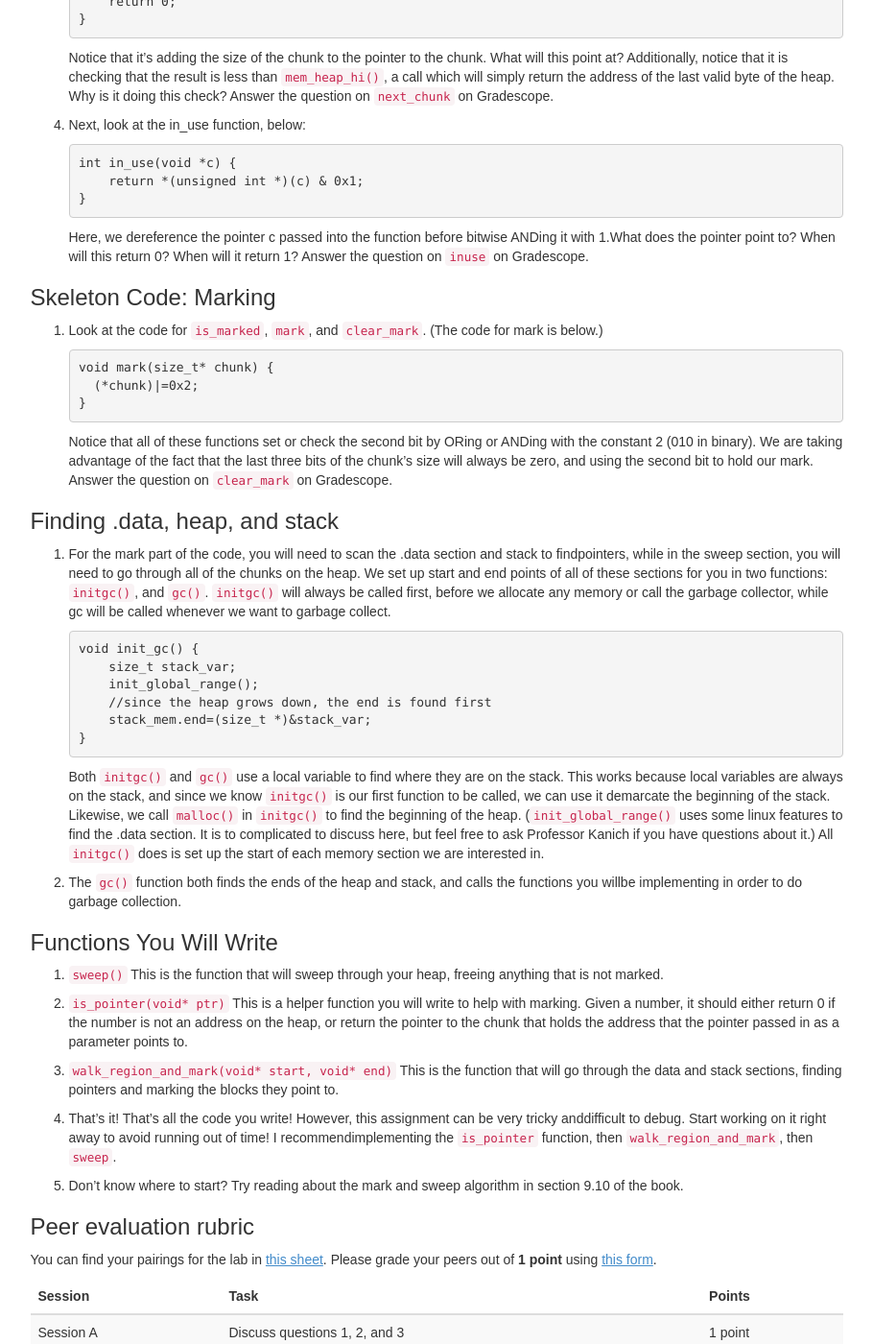
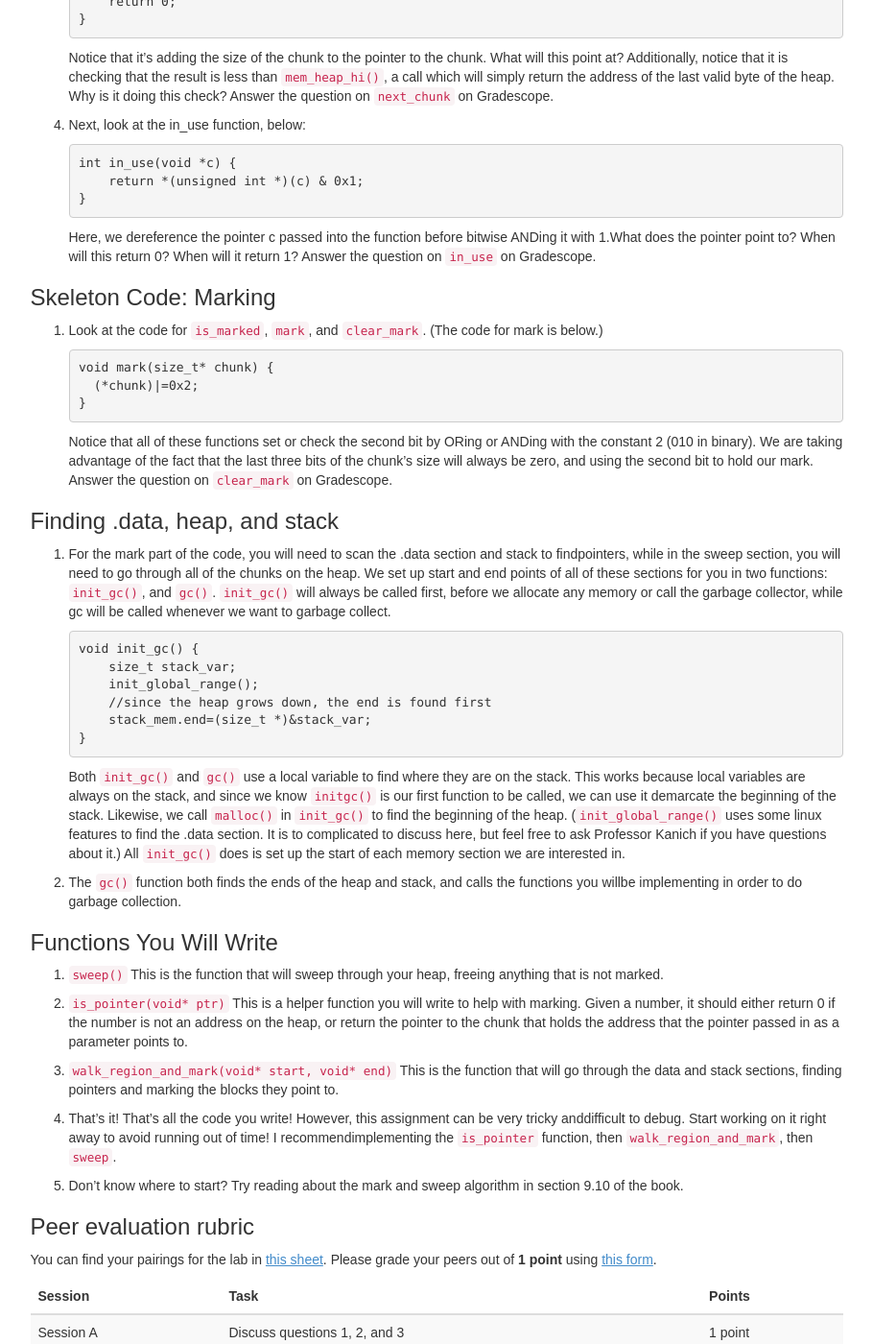
Before and after one commit to csatuic/cs361-website-old, a Jekyll site: the page built from _labs/lab8.md, in a window 1280 px wide and 1400 px high, scrolled down 1920 px. Shown: the whole window at 96% size, without its empty margins (331-1241 px from the left). Built offline with Jekyll 4.4.1, drawn with Linux system fonts in a browser that asks for light colours; some web fonts are replaced; some of the changed text lies outside the part shown.

Commit message:
fix missing underscores in fn names

```diff
--- a/_labs/lab8.md
+++ b/_labs/lab8.md
@@ -126,7 +126,7 @@ pairings: https://docs.google.com/spreadsheets/d/1kb4X8vTp8mZe9--08sxvC6CEhYk6JZ
             return *(unsigned int *)(c) & 0x1;
         }
 
-    Here, we dereference the pointer c passed into the function before bitwise ANDing it with 1.What does the pointer point to?  When will this return 0?  When will it return 1?  Answer the question on `inuse` on Gradescope.
+    Here, we dereference the pointer c passed into the function before bitwise ANDing it with 1.What does the pointer point to?  When will this return 0?  When will it return 1?  Answer the question on `in_use` on Gradescope.
 
 
 # Skeleton Code: Marking
@@ -147,7 +147,7 @@ pairings: https://docs.google.com/spreadsheets/d/1kb4X8vTp8mZe9--08sxvC6CEhYk6JZ
 
 # Finding .data, heap, and stack
 
-1.  For  the  mark  part  of  the  code,  you  will  need  to  scan  the  .data  section  and  stack  to  findpointers,  while  in  the  sweep  section,  you  will  need  to  go  through  all  of  the  chunks  on  the heap.  We set up start and end points of all of these sections for you in two functions:  `initgc()`, and `gc()`.  `initgc()` will always be called first, before we allocate any memory or call the garbage collector, while gc will be called whenever we want to garbage collect.
+1.  For  the  mark  part  of  the  code,  you  will  need  to  scan  the  .data  section  and  stack  to  findpointers,  while  in  the  sweep  section,  you  will  need  to  go  through  all  of  the  chunks  on  the heap.  We set up start and end points of all of these sections for you in two functions:  `init_gc()`, and `gc()`.  `init_gc()` will always be called first, before we allocate any memory or call the garbage collector, while gc will be called whenever we want to garbage collect.
 
         void init_gc() {
             size_t stack_var;
@@ -156,7 +156,7 @@ pairings: https://docs.google.com/spreadsheets/d/1kb4X8vTp8mZe9--08sxvC6CEhYk6JZ
             stack_mem.end=(size_t *)&stack_var;
         }
 
-    Both  `initgc()`  and  `gc()`  use  a  local  variable  to  find  where  they  are  on  the  stack.   This  works because local variables are always on the stack, and since we know `initgc()` is our first function to be called, we can use it demarcate the beginning of the stack.  Likewise, we call `malloc()` in `initgc()` to find the beginning of the heap.  (`init_global_range()` uses some linux features to find the .data section.  It is to complicated to discuss here, but feel free to ask Professor Kanich if you have questions about it.)  All `initgc()` does is set up the start of each memory section we are interested in.
+    Both  `init_gc()`  and  `gc()`  use  a  local  variable  to  find  where  they  are  on  the  stack.   This  works because local variables are always on the stack, and since we know `initgc()` is our first function to be called, we can use it demarcate the beginning of the stack.  Likewise, we call `malloc()` in `init_gc()` to find the beginning of the heap.  (`init_global_range()` uses some linux features to find the .data section.  It is to complicated to discuss here, but feel free to ask Professor Kanich if you have questions about it.)  All `init_gc()` does is set up the start of each memory section we are interested in.
 
 2.   The `gc()` function both finds the ends of the heap and stack, and calls the functions you willbe implementing in order to do garbage collection.
 
```
Also changed, not shown: other parts of _labs/lab8.md (+1 -1 lines).
